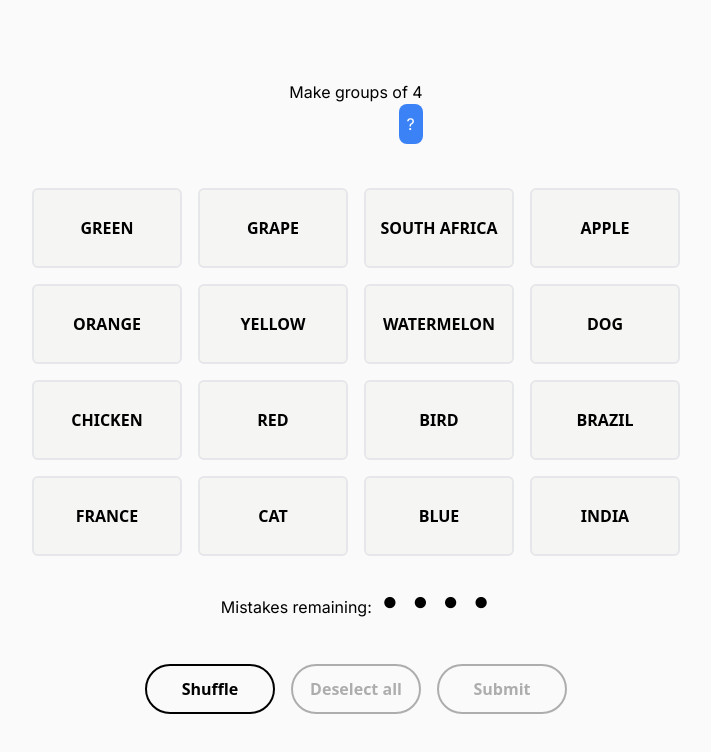
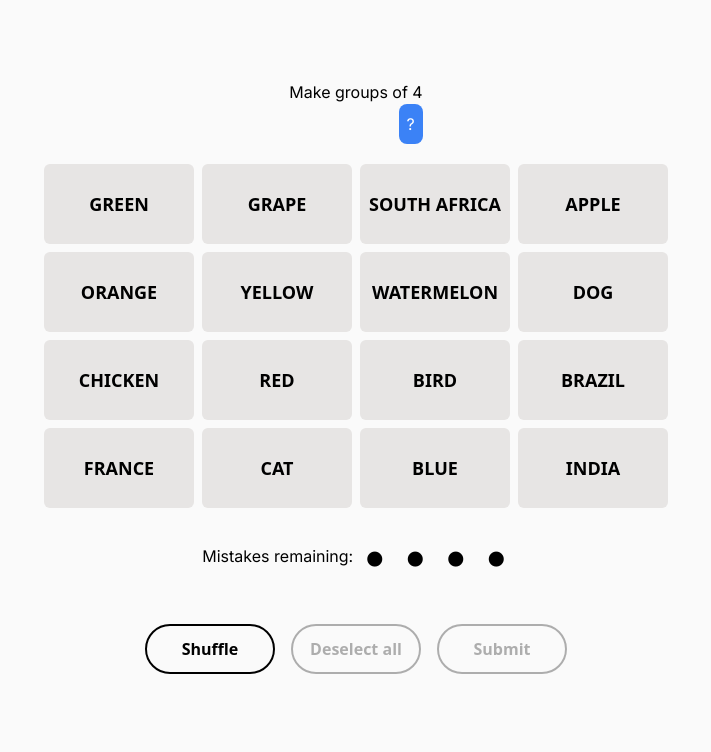
Before and after one commit to feliperost/connections, a Next.js app: page / in a window 1280 px wide. Shown: the top 752 px of the page, without its empty margins (284-995 px from the left). Built offline with nearby package versions, Linux system fonts and the light colour scheme.

Commit message:
refactor: changed correct guesses display logic and style

```diff
--- a/app/components/WordBox.tsx
+++ b/app/components/WordBox.tsx
@@ -9,9 +9,10 @@ export type WordProps = {
   toggleWordSelection?: (word: string, group: string, isSelected: boolean) => void; // function from parent
   isLocked?: boolean; // prop to handle locked words state
   // some of these are optional (?) because we may not use them on the locked words on page.tsx
+  className?: string;
 };
 
-const WordBox = ({ word, group, selectedWords = [], toggleWordSelection, isLocked = false }: WordProps) => {
+const WordBox = ({ word, group, selectedWords = [], toggleWordSelection, isLocked = false, className = "" }: WordProps) => {
 
   // const to check if the word is selected
   const isSelected = selectedWords.some(selected => selected.word === word);
@@ -31,7 +32,7 @@ const WordBox = ({ word, group, selectedWords = [], toggleWordSelection, isLocke
 
   return (
     <button
-      className={`${isLocked ? getColorByGroup() : isSelected ? "bg-stone-600 text-stone-50" : "bg-stone-100"} font-sans font-bold uppercase w-[150px] h-[80px] rounded-md border-solid border-2 p-2 text-center content-center transition ease-in-out`}
+      className={`${isLocked ? getColorByGroup() : isSelected ? "bg-stone-600 text-stone-50" : "bg-stone-200"} text-balance text-lg leading-tight text-center content-center font-sans font-bold uppercase w-[150px] h-[80px] rounded-md p-2 transition ease-in-out ${className} `}
       id={group}
       onClick={handleClick}>
       {word}
--- a/app/page.tsx
+++ b/app/page.tsx
@@ -151,39 +151,30 @@ export default function Home() {
         </div>
       </div>
 
-      {/* initial check to see if the game can be played. if there are 0 mistakes remaining, GAME OVER case below. */}
+      {/* initial check to see if the game can be played. if there are 0 mistakes remaining, GAME OVER case down below. */}
       {mistakesRemaining > 0 ? (
         <>
           <div className="mt-8">
-
-            {/* a version of the WordBox component that only shows locked words&groups, and displays the group above of row of locked words */}
+            {/* render of correct guesses */}
             {lockedWords.map((groupWords, index) => (
-              <div key={index} className={`fade-in p-2 ${getColorByGroup(groupWords[0].group)}`}>
-                {/* renders group name here */}
-                <div className="text-center font-bold uppercase mb-2">
+              <div key={index} className={`rounded-md mt-2 h-[80px] w-[620px] fade-in p-2 ${getColorByGroup(groupWords[0].group)}`}>
+                <div className="text-center font-bold uppercase mt-2">
                   {groupWords[0].group}
                 </div>
-                {/* renders the locked words */}
-                <ul className="grid grid-cols-4 gap-4">
-                  {groupWords.map((wordItem, index) => (
-                    <li key={index}>
-                      <WordBox
-                        word={wordItem.word}
-                        group={wordItem.group}
-                        isLocked={true} // mark as locked (used to style the button)
-                        // we are not passing selectedWords and toggleWordSelection as they are optional, so locked words can't be selected and changed
-                      />
-                    </li>
-                  ))}
-                </ul>
+                <div className="flex justify-center text-center font-sans uppercase">
+                  <p>{groupWords[0].word + ', '}</p>
+                  <p>{groupWords[1].word + ', '}</p>
+                  <p>{groupWords[2].word + ', '}</p>
+                  <p>{groupWords[3].word}</p>
+                </div>
               </div>
             ))}
           </div>
 
-          <div className="mt-8">
-            {/* here it displays the remaining words, filtering first the locked ones above */}
+          <div className="mt-2">
+            {/* here it displays the remaining words, filtering first the locked ones from correct guesses above */}
             {/* flat() is used so we can iterate through the array */}
-            <ul className="grid grid-cols-4 gap-4">
+            <ul className="grid grid-cols-4 gap-2">
               {shuffledWords
                 .filter(wordItem => !lockedWords.flat().some(lockedWord => lockedWord.word === wordItem.word))
                 .map((wordItem, index) => {
@@ -207,9 +198,9 @@ export default function Home() {
 
           {/* display of mistakes, reaches game over if mistakesRemaining is 0.
           .repeat repeats "•" according to number of mistakes remaining. */}
-          <div className="my-6">
-            Mistakes remaining:
-            <span className="ml-2 text-4xl">
+          <div className="flex items-center justify-start w-100 my-6">
+            <p>Mistakes remaining:</p>
+            <span className="ml-2 text-5xl">
               {"• ".repeat(mistakesRemaining)}
             </span>
           </div>
@@ -248,7 +239,7 @@ export default function Home() {
                 {group}
               </div>
               {/* renders the words in the group */}
-              <ul className="grid grid-cols-4 gap-4">
+              <ul className="grid grid-cols-4 gap-2">
                 {words.map((wordItem, index) => (
                   <li key={index}>
                     <WordBox
```
Also changed, not shown: 1 other file (tests, documents, lock files or other folders).
